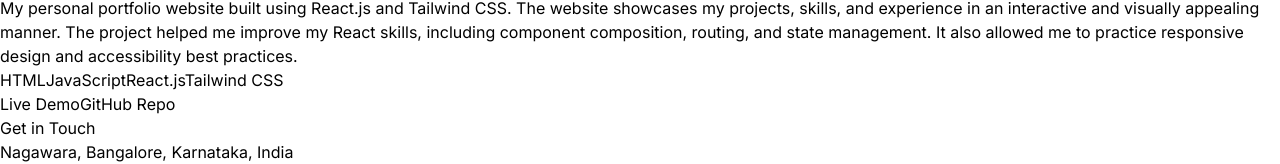
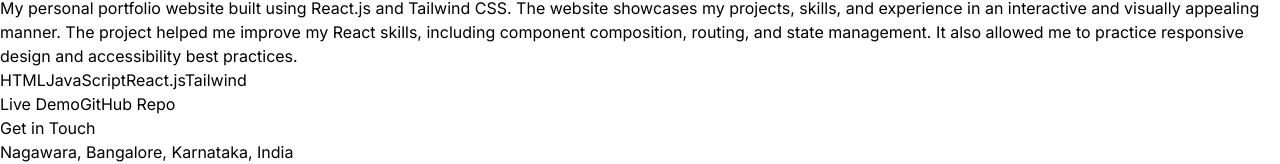
Before and after one commit to Shreekantha45/React-portfilo-shree, a React (Vite) app: page / in a window 1280 px wide. Shown: the part 4308-4472 px from the top of the page. Built offline with nearby package versions, Linux system fonts and the light colour scheme.

Commit message:
Small changes

```diff
--- a/src/Components/Projects.jsx
+++ b/src/Components/Projects.jsx
@@ -39,20 +39,18 @@ const Projects = () => {
                   key={index}
                   className="break-words sm:text-base mr-3 rounded bg-neutral-900 px-2 py-1 text-sm font-medium text-purple-900 transition"
                 >
-
-
                   {tech}
                 </span>
               ))}
 
               <div className="mt-4 flex gap-2">
                 <a href={project.livelink} target="blank" rel="noopener noreffer">
-                  <button className="px-4 py-2 bg-black-500 text-white rounded hover:bg-purple-600 transition">
+                  <button className="px-4 py-2 bg-black-500 text-white rounded-xl hover:bg-purple-900 transition">
                     Live Demo
                   </button>
                 </a>
                 <a href={project.repolink} target="blank" rel="noopener noreffer">
-                  <button className="px-4 py-2 bg-black-500 text-white rounded hover:bg-purple-600 transition">
+                  <button className="px-4 py-2 bg-black-500 text-white rounded-xl hover:bg-purple-600 transition">
                     GitHub Repo
                   </button>
                 </a>
--- a/src/constants/index.js
+++ b/src/constants/index.js
@@ -72,7 +72,7 @@ export const PROJECTS = [
     description:
       "My personal portfolio website built using React.js and Tailwind CSS. The website showcases my projects, skills, and experience in an interactive and visually appealing manner. The project helped me improve my React skills, including component composition, routing, and state management. It also allowed me to practice responsive design and accessibility best practices.",
 
-    technologies: ["HTML", "JavaScript", "React.js", "Tailwind CSS"],
+    technologies: ["HTML", "JavaScript", "React.js", "Tailwind"],
     livelink: "https://react-portfilo-shree.vercel.app/",
     repolink: "https://github.com/Shreekantha45/React-portfilo-shree",
   },
```
